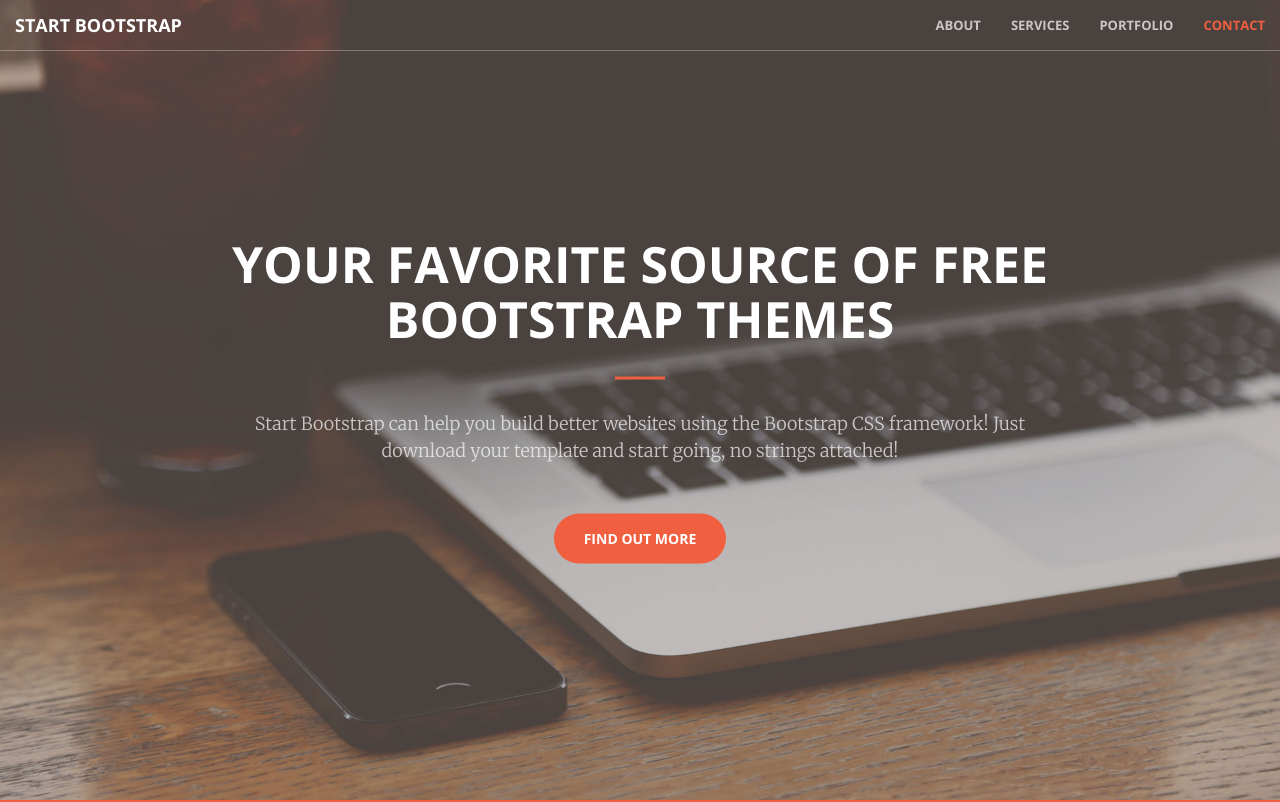
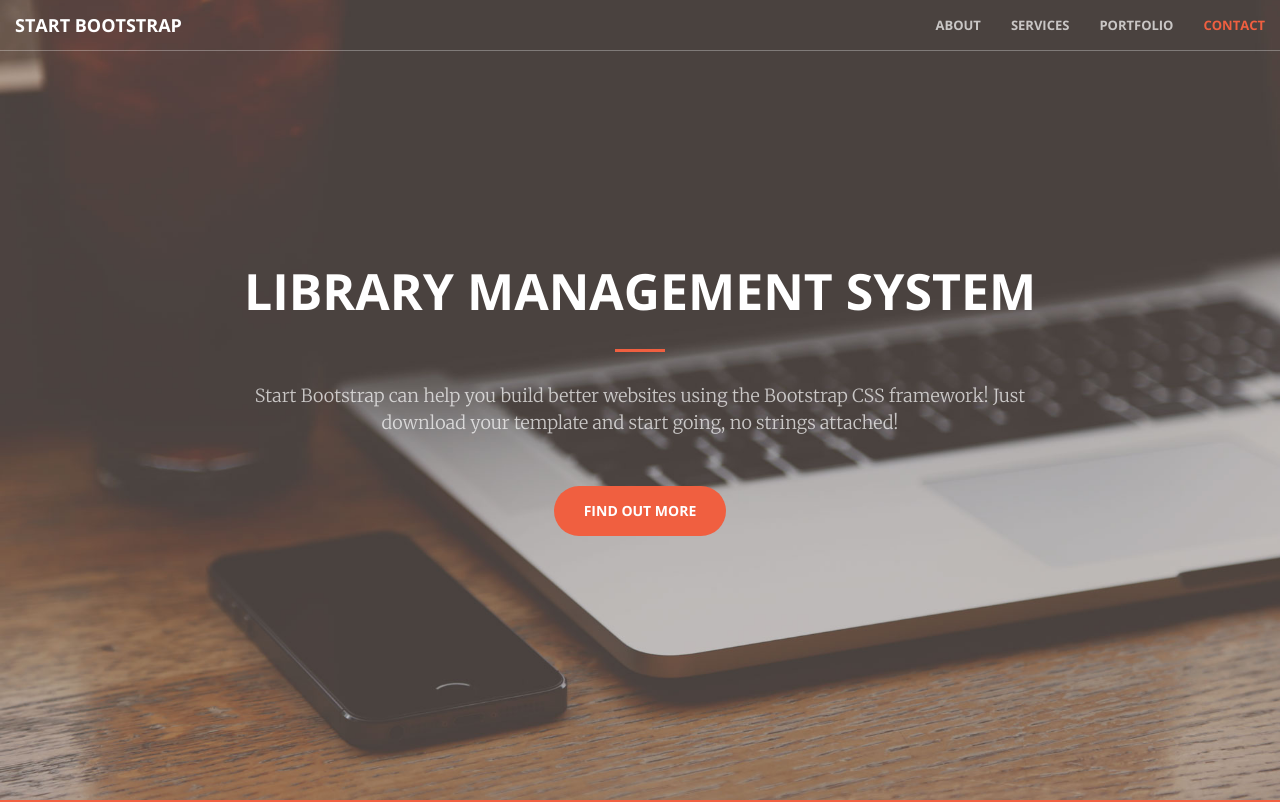
Before and after one commit to Harshapriya123/lbm, a website: page index.html in a window 1280 px wide. Shown: the top 802 px of the page. Drawn offline with nearby package versions, Linux system fonts and the light colour scheme.

Commit message:
Update index.html

```diff
--- a/index.html
+++ b/index.html
@@ -71,7 +71,7 @@
     <header>
         <div class="header-content">
             <div class="header-content-inner">
-                <h1 id="homeHeading">Your Favorite Source of Free Bootstrap Themes</h1>
+                <h1 id="homeHeading">LIBRARY MANAGEMENT SYSTEM</h1>
                 <hr>
                 <p>Start Bootstrap can help you build better websites using the Bootstrap CSS framework! Just download your template and start going, no strings attached!</p>
                 <a href="#about" class="btn btn-primary btn-xl page-scroll">Find Out More</a>
```
